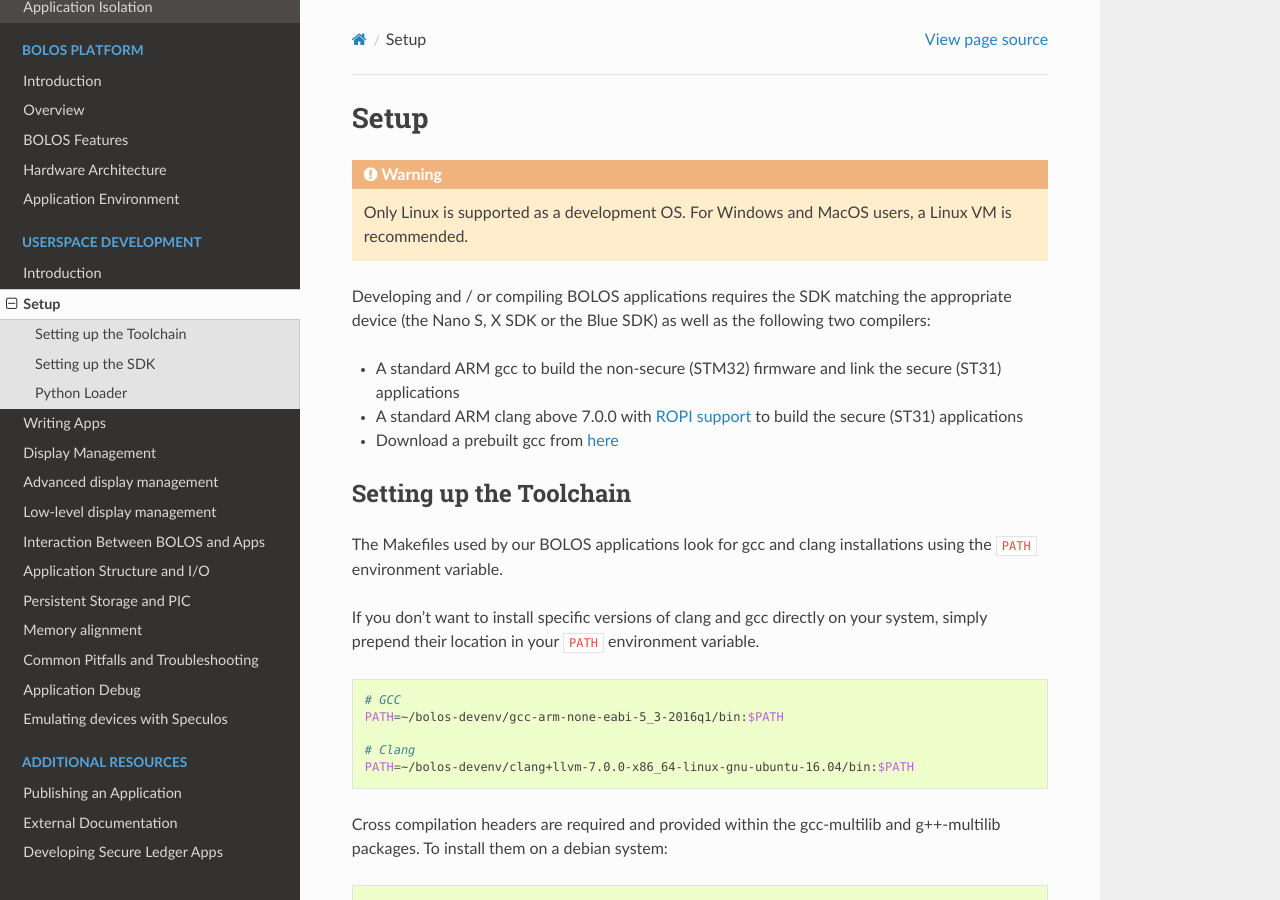
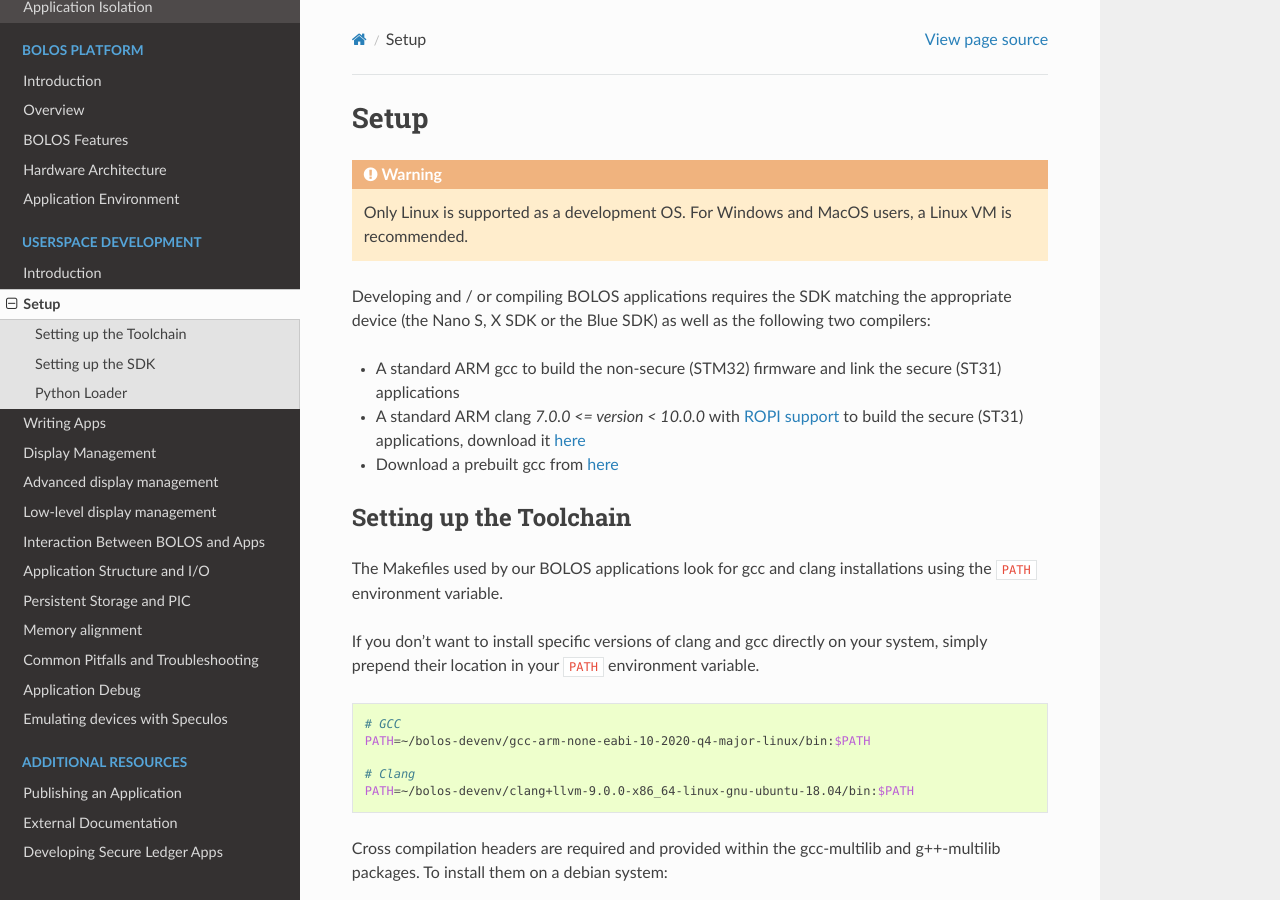
Before and after one commit to LedgerHQ/ledger-dev-doc, a Sphinx documentation site: the page built from source/userspace/setup.rst, in a window 1280 px wide and 900 px high. Built offline with Sphinx 7.4.7 and the Read the Docs theme 2.0.0, drawn with Linux system fonts in a browser that asks for light colours.

Commit message:
Update GCC/Clang

```diff
--- a/source/userspace/setup.rst
+++ b/source/userspace/setup.rst
@@ -11,11 +11,11 @@
 
 * A standard ARM gcc to build the non-secure (STM32) firmware and link the
   secure (ST31) applications
-* A standard ARM clang above 7.0.0 with `ROPI support
+* A standard ARM clang `7.0.0 <= version < 10.0.0` with `ROPI support
   <http://infocenter.arm.com/help/index.jsp?topic=/com.arm.doc.dui0491i/CHDCDGGG.html>`_
-  to build the secure (ST31) applications
+  to build the secure (ST31) applications, download it `here <https://releases.llvm.org/9.0.0/clang+llvm-9.0.0-x86_64-linux-gnu-ubuntu-18.04.tar.xz>`_
 * Download a prebuilt gcc from `here
-  <https://developer.arm.com/tools-and-software/open-source-software/developer-tools/gnu-toolchain/gnu-rm/downloads>`_
+  <https://developer.arm.com/-/media/Files/downloads/gnu-rm/10-2020q4/gcc-arm-none-eabi-10-2020-q4-major-x86_64-linux.tar.bz2?revision=ca0cbf9c-9de2-491c-ac48-898b5bbc0443&la=en&hash=68760A8AE66026BCF99F05AC017A6A50C6FD832A>`_
 
 
 Setting up the Toolchain
@@ -30,10 +30,10 @@
 .. code-block:: bash
 
    # GCC
-   PATH=~/bolos-devenv/gcc-arm-none-eabi-5_3-2016q1/bin:$PATH
+   PATH=~/bolos-devenv/gcc-arm-none-eabi-10-2020-q4-major-linux/bin:$PATH
 
    # Clang
-   PATH=~/bolos-devenv/clang+llvm-7.0.0-x86_64-linux-gnu-ubuntu-16.04/bin:$PATH
+   PATH=~/bolos-devenv/clang+llvm-9.0.0-x86_64-linux-gnu-ubuntu-18.04/bin:$PATH
 
 
 Cross compilation headers are required and provided within the gcc-multilib and g++-multilib packages.
```
